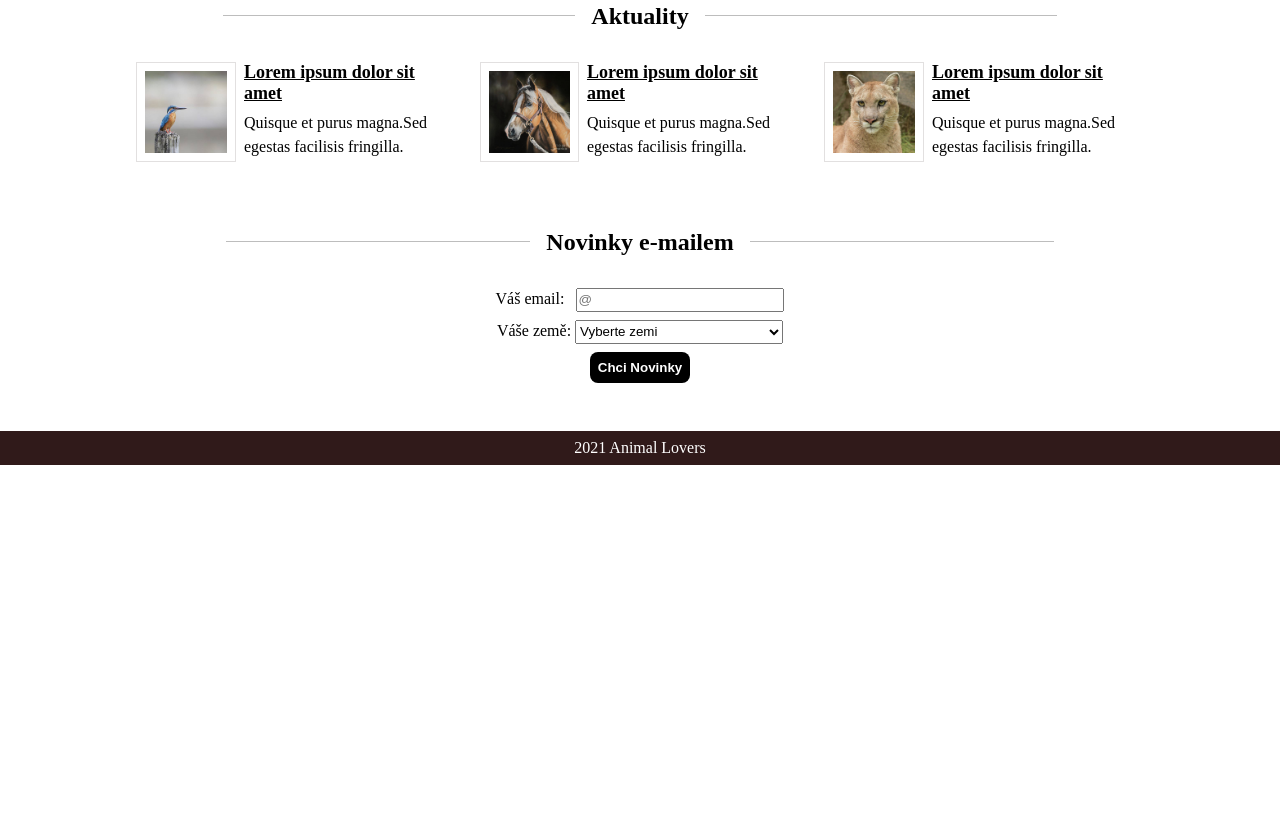
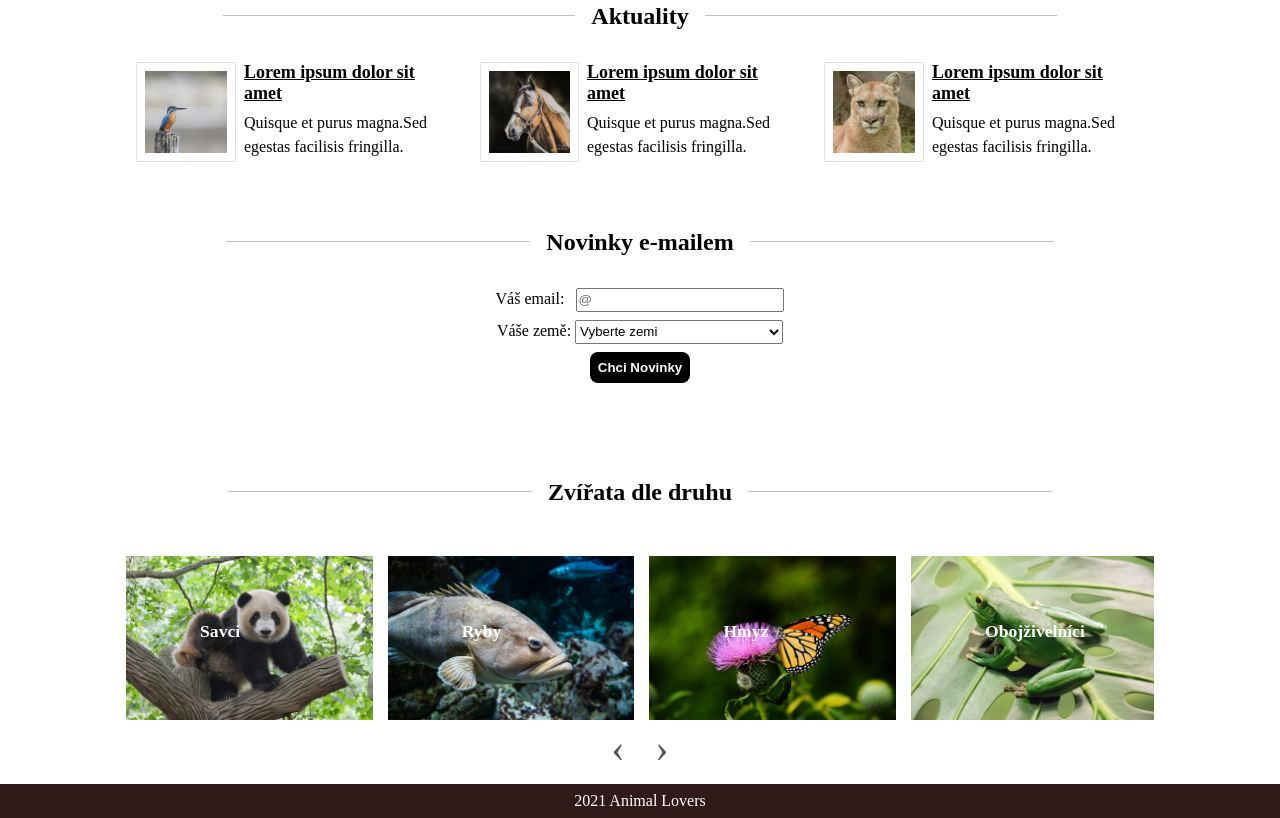
Before and after one commit to JanaPrikrylova/Animal-Lovers, a plain HTML site: page index.html in a window 1280 px wide. Shown: the part 1095-1913 px from the top of the page. Before the commit the page ends 1560 px from the top, so only its background shows below. Drawn offline with Linux system fonts and the light colour scheme.

Commit message:
Sekce Zvířata dle druhu

```diff
--- a/index.html
+++ b/index.html
@@ -145,12 +145,64 @@
     </form>
   </section>
 
+  <!-- --------- Zvířata dle druhu----------- -->
+
+  <section class="container">
+    <h3 class="species__title">Zvířata dle druhu</h3>
+    <div class="species">
+      <div class="species__item">
+        <picture>
+          <img src="images/savci.jpg" alt="">
+        </picture>
+        <h3 class="species_name">Savci</h3>
+      </div>
+      <div class="species__item">
+        <picture>
+          <img src="images/ryby.jpg" alt="">
+        </picture>
+        <h3 class="species_name">Ryby</h3>
+      </div>
+      <div class="species__item">
+        <picture>
+          <img src="images/hmyz.jpg" alt="">
+        </picture>
+        <h3 class="species_name">Hmyz</h3>
+      </div>
+      <div class="species__item">
+        <picture>
+          <img src="images/obojzivelnici.jpg" alt="">
+        </picture>
+        <h3 class="species_name">Obojživelníci</h3>
+      </div>
+      <div class="species__item">
+        <picture>
+          <img src="images/plazi.jpg" alt="">
+        </picture>
+        <h3 class="species_name">Plazi</h3>
+      </div>
+      <div class="species__item">
+        <picture>
+          <img src="images/clenovci.png" alt="">
+        </picture>
+        <h3 class="species_name">Členovci</h3>
+      </div>
+    </div>
+    <div class="species__btn">
+				<span class="species__span">&#139;</span>
+				<span class="species__span">&#155;</span>
+		</div>
+  </section>
+
+  <!-- --------------- Patička ----------------- -->
+
   <footer>
     <div>
       <p>2021 Animal Lovers</p>
     </div>
   </footer>
 
+
+
     <script src="index.js"></script>
 </body>
 </html>
--- a/index.js
+++ b/index.js
@@ -34,3 +34,52 @@ imgElm[2].addEventListener("click", () => {
   homeElm.style.backgroundImage = "url(images/tyger.jpg)";
   homeNameElm.textContent = "Tyger";
 })
+
+// ----------------------------------------------------
+
+let span = document.getElementsByClassName('species__span');
+let product = document.getElementsByClassName('species__item');
+let product_page = Math.ceil(product.length/4);
+let l = 0;
+let movePer = 25.34;
+let maxMove = 60;
+
+// Mobile_view
+
+let mob_view = window.matchMedia("(max-width: 768px)");
+if (mob_view.matches)
+ {
+  movePer = 53;
+  maxMove = 225;
+ }
+
+
+ let mob_view1 = window.matchMedia("(max-width: 360px)");
+ if (mob_view1.matches)
+
+  {
+    movePer = 105;
+    maxMove = 600;
+  }
+
+let right_mover = ()=>{
+  l = l + movePer;
+  if (product == 1){l = 0; }
+  for(const i of product)
+  {
+    if (l > maxMove){l = l - movePer;}
+    i.style.left = '-' + l + '%';
+  }
+
+}
+let left_mover = ()=>{
+  l = l - movePer;
+  if (l<=0){l = 0;}
+  for(const i of product){
+    if (product_page>1){
+      i.style.left = '-' + l + '%';
+    }
+  }
+}
+span[1].onclick = ()=>{right_mover();}
+span[0].onclick = ()=>{left_mover();}
--- a/style.css
+++ b/style.css
@@ -1,3 +1,5 @@
+@charset "utf-8";
+
 * {
   margin: 0;
   padding: 0;
@@ -367,9 +369,6 @@ form {
   margin-bottom: 2rem;
 }
 
-.news__title {
-  font-size: 20px;
-}
 
 .news__title::before,
 .news__title::after {
@@ -403,6 +402,80 @@ select {
   font-weight: bold;
 }
 
+/* ----------------- Zvířata podle druhu ---------- */
+
+.species__title::before,
+.species__title::after {
+  display: inline-block;
+  content: "";
+  border-top: .1rem solid rgb(189, 189, 189);
+  width: 1rem;
+  margin: 0 1rem;
+  transform: translateY(-.5rem);
+}
+
+
+.species {
+  width: 88%;
+  height: 200px;
+  margin: auto;
+  display: flex;
+  align-items: center;
+  overflow-x: auto;
+}
+.species::-webkit-scrollbar{
+  display: none;
+}
+.species__item {
+  min-width: 24%;
+  height: auto;
+  margin:  0 15px  0 0;
+  position: relative;
+  left: 0;
+  transition: 0.5s;
+}
+
+
+picture {
+  width: 100%;
+  height: auto;
+  display: flex;
+  overflow: hidden;
+  position:relative;
+}
+picture img{
+  width: 100%;
+  object-fit: cover;
+}
+
+.species_name {
+  position: absolute;
+  top: 20%;
+  left: 30%;
+  font-size: 1.1rem;
+  color: white;
+}
+.species__btn {
+  text-align: center
+}
+
+.species__btn span {
+  font-size: 40px;
+  margin: 0 5px;
+  cursor: pointer;
+  color: #555;
+  width: 30px;
+  height: 30px;
+  display: inline-block;
+  line-height: 19px;
+  text-align: center;
+  border-radius: 3px;
+}
+
+.species__btn span:hover{
+  background: #222;
+    color: white;
+}
 
 /* ---------------- Patička --------------------- */
 
@@ -427,11 +500,16 @@ footer p {
 
   .title__actuality:before,
   .title__actuality:after {
-    width: 8rem;
+    width: 7rem;
   }
 
   .news__title::before,
   .news__title::after {
+    width: 6rem;
+  }
+
+  .species__title::before,
+  .species__title::after {
     width: 6rem;
   }
 }
@@ -495,6 +573,11 @@ footer p {
     width: 19rem;
   }
 
+  .species__title::before,
+  .species__title::after {
+    width: 19rem;
+  }
+
   .gallery {
     width: 60%;
     margin: auto;
@@ -535,3 +618,15 @@ footer p {
     display: none;
   }
 }
+
+@media (max-width:768px) {
+  .species__item {
+    min-width: 49%;
+  }
+}
+
+@media (max-width:360px) {
+  .species__item {
+    min-width: 100%;
+  }
+}
```
Also changed, not shown: images/clenovci.png (added), images/hmyz.jpg (added), images/obojzivelnici.jpg (added), images/plazi.jpg (added), images/ryby.jpg (added), images/savci.jpg (added), images/savci.png (added).
